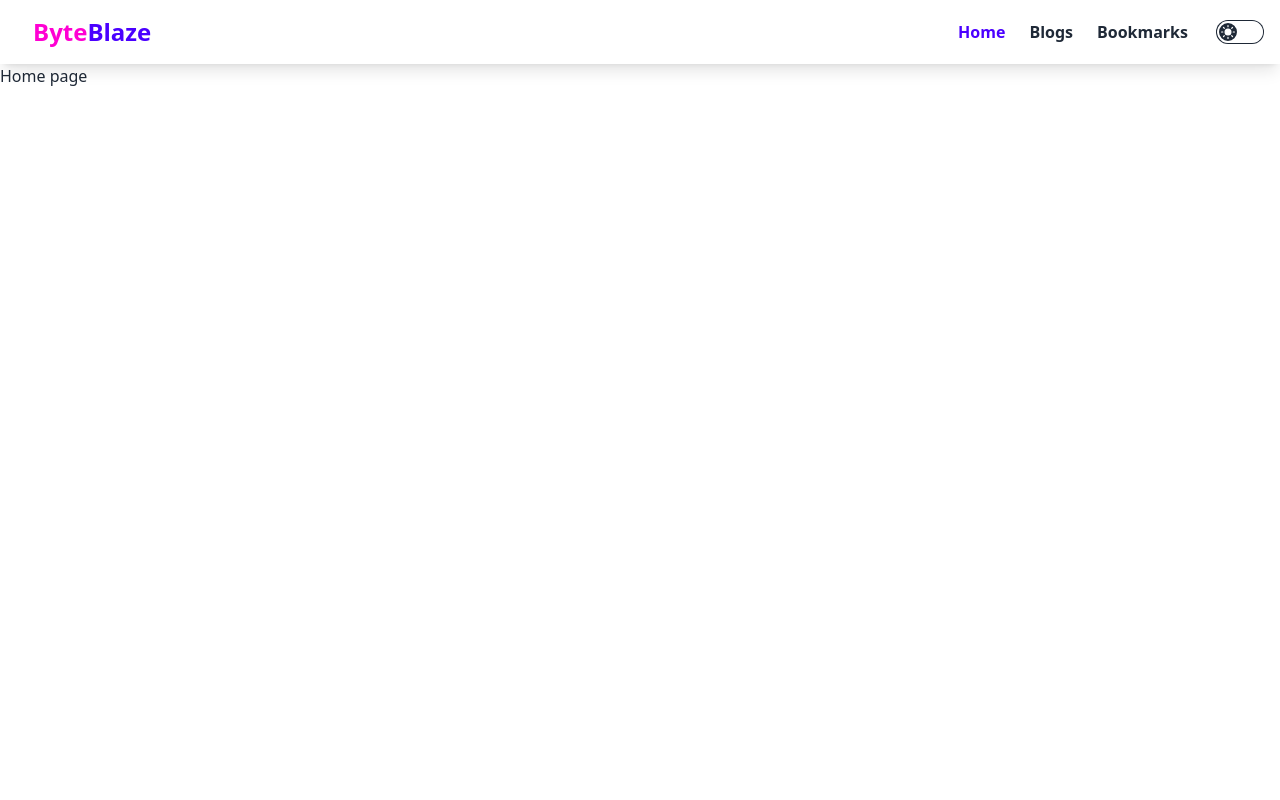
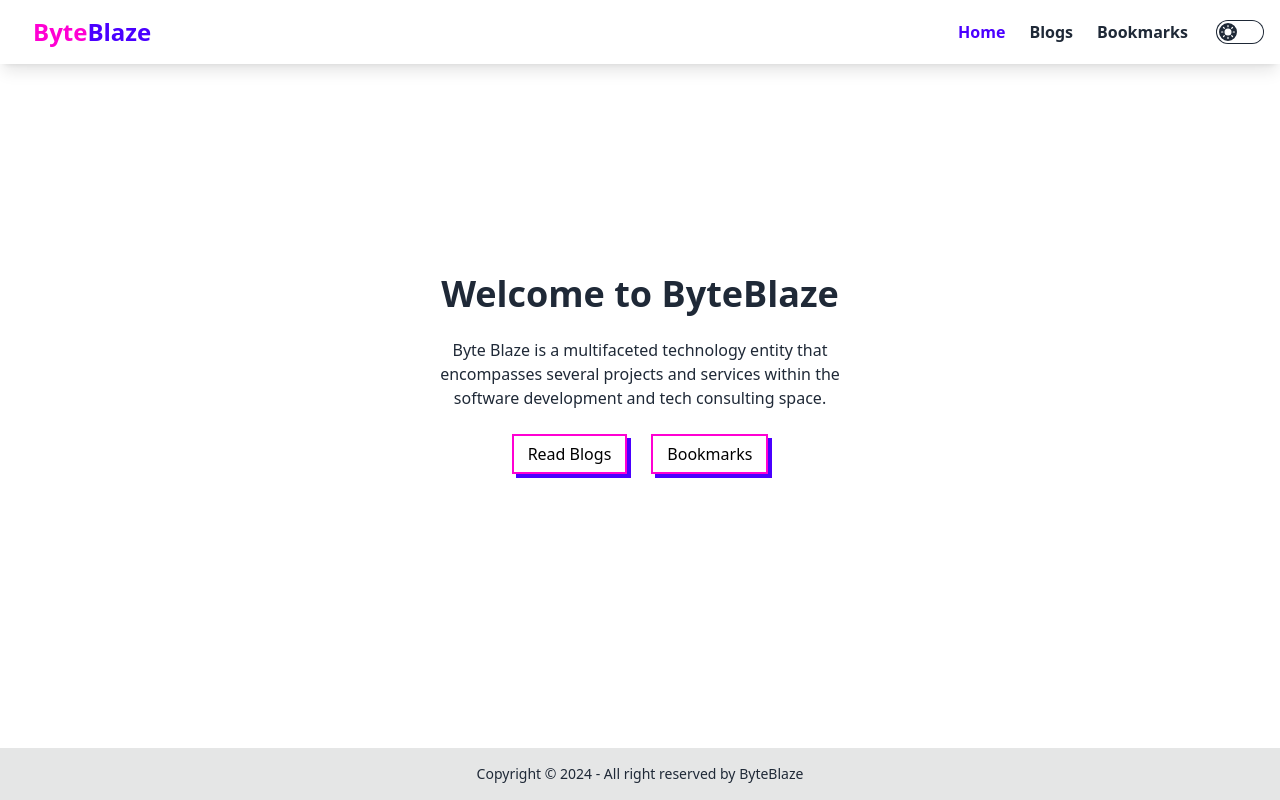
Before and after one commit to Tamanna5092/byte-blaze, a React app: page / in a window 1280 px wide. Built offline with nearby package versions, Linux system fonts and the light colour scheme; the HTML template or start-up script is replaced by a standard one.

Commit message:
home section added

```diff
--- a/src/Layout/Layout.jsx
+++ b/src/Layout/Layout.jsx
@@ -1,6 +1,7 @@
 import React from 'react';
 import Navbar from '../components/Navbar';
 import { Outlet } from 'react-router-dom';
+import Footer from '../components/Footer';
 
 const Layout = () => {
     return (
@@ -8,7 +9,10 @@ const Layout = () => {
           <div className='h-16'>
             <Navbar></Navbar>
         </div>
+        <div className='min-h-[calc(100vh-116px)]'>
         <Outlet></Outlet>
+        </div>
+        <Footer></Footer>
         </div>
     );
 };
--- a/src/Pages/Home.jsx
+++ b/src/Pages/Home.jsx
@@ -1,9 +1,12 @@
 import React from 'react';
+import Hero from '../components/Hero';
+import wave from '../assets/wave.svg'
 
 const Home = () => {
     return (
-        <div>
-            <h1>Home page</h1>
+        <div className='flex relative flex-col items-center justify-center min-h-[calc(100vh-116px)]'>
+            <Hero></Hero>
+            <img className='absolute bottom-0 w-full' src={wave} alt="" />
         </div>
     );
 };
--- /dev/null
+++ b/src/components/Footer.jsx
@@ -0,0 +1,13 @@
+import React from 'react';
+
+const Footer = () => {
+    return (
+        <footer className="footer footer-center p-4 bg-base-300 text-base-content">
+  <aside>
+    <p>Copyright © 2024 - All right reserved by ByteBlaze</p>
+  </aside>
+</footer>
+    );
+};
+
+export default Footer;
--- /dev/null
+++ b/src/components/Hero.jsx
@@ -0,0 +1,29 @@
+import React from 'react';
+import { Link } from 'react-router-dom';
+
+const Hero = () => {
+    return (
+        <div className="hero -mt-16">
+  <div className="hero-content text-center">
+    <div className="max-w-md">
+      <h1 className="text-4xl font-bold">Welcome to ByteBlaze</h1>
+      <p className="py-6">Byte Blaze is a multifaceted technology entity that encompasses several projects and services within the software development and tech consulting space.</p>
+      <div className='space-x-6'>
+      <Link to={'/blogs'} class="relative inline-block px-4 py-2 font-medium group">
+<span class="absolute inset-0 w-full h-full transition duration-200 ease-out transform translate-x-1 translate-y-1 bg-primary group-hover:-translate-x-0 group-hover:-translate-y-0"></span>
+<span class="absolute inset-0 w-full h-full bg-white border-2 border-secondary group-hover:bg-primary"></span>
+<span class="relative text-black group-hover:text-white">Read Blogs</span>
+</Link>
+      <Link to={'/bookmarks'} class="relative inline-block px-4 py-2 font-medium group">
+<span class="absolute inset-0 w-full h-full transition duration-200 ease-out transform translate-x-1 translate-y-1 bg-primary group-hover:-translate-x-0 group-hover:-translate-y-0"></span>
+<span class="absolute inset-0 w-full h-full bg-white border-2 border-secondary group-hover:bg-primary"></span>
+<span class="relative text-black group-hover:text-white">Bookmarks</span>
+</Link>
+      </div>
+    </div>
+  </div>
+</div>
+    );
+};
+
+export default Hero;
```
